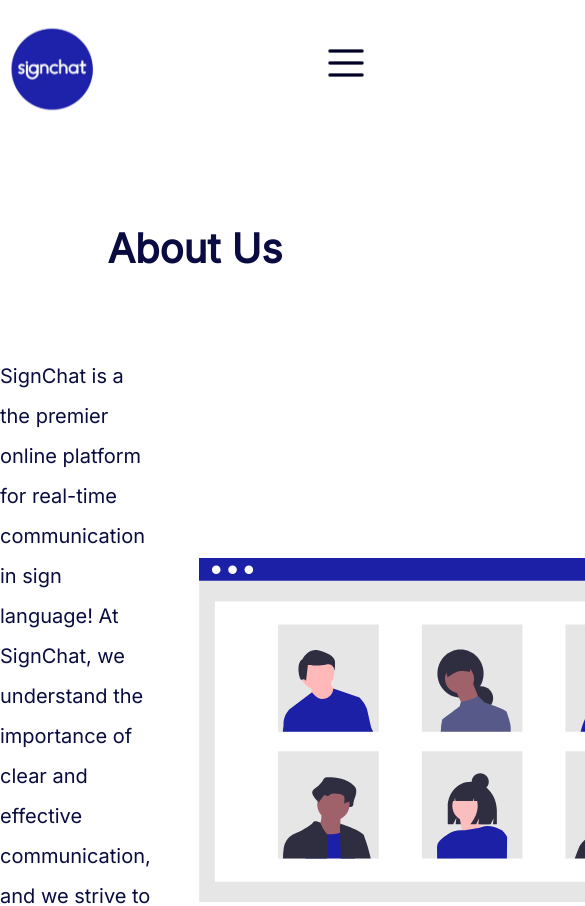
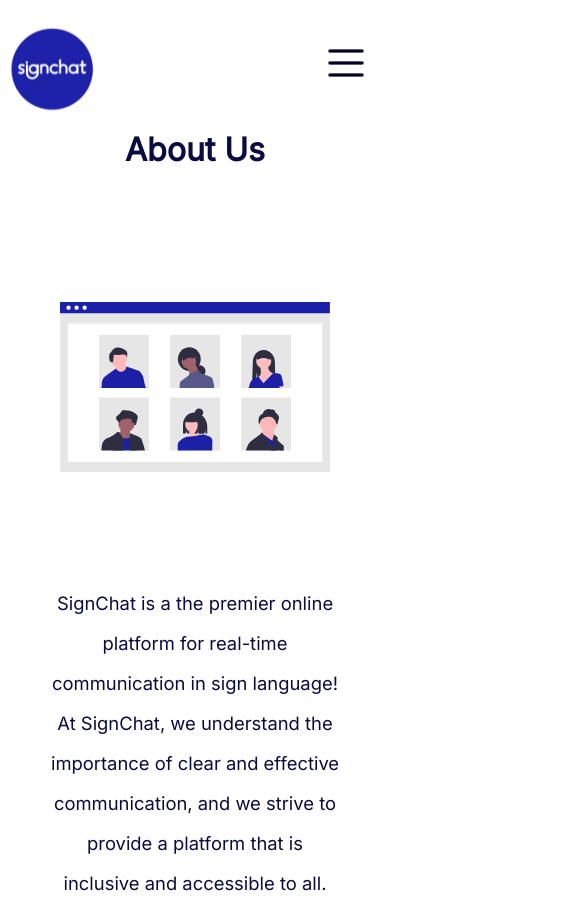
Before and after one commit to SignLink/Signchat-Frontend, a React (Create React App) app: page /about in a window 390 px wide. Shown: the top 906 px of the page, 585 px wide, since content can reach past the window. Built offline with nearby package versions, Linux system fonts and the light colour scheme.

Commit message:
made about me page responsive

```diff
--- a/src/features/About Page/About Components/AboutUsDescription.css
+++ b/src/features/About Page/About Components/AboutUsDescription.css
@@ -31,7 +31,8 @@
 .descriptions-reverse {
     flex-direction: row-reverse;
 }
-.description-main h2{
+
+.description-main h2 {
     font-size: 1.5rem;
     font-weight: 700;
     width: 100%;
@@ -43,3 +44,53 @@
     padding-top: 4rem;
     padding-bottom: 7.25rem;
 }
+
+/*Responsiveness*/
+@media (max-width: 1400px) {
+    .description-main h1 {
+        font-size: 2rem;
+    }
+
+    .description-image img {
+        width: 400px;
+        height: 400px;
+    }
+
+    .descriptions,
+    .descriptions-reverse {
+        justify-content: space-around;
+        font-size: 1.15rem;
+    }
+
+    .description-main h2 {
+        font-size: 1.2rem;
+    }
+}
+
+@media (max-width: 1000px) {
+
+    .descriptions,
+    .descriptions-reverse {
+        flex-direction: column-reverse;
+    }
+
+    .description-main {
+        padding: 0rem 3rem;
+    }
+}
+
+@media (max-width: 500px) {
+    .description-image img {
+        width: 300px;
+        height: 300px;
+    }
+    .descriptions, .descriptions-reverse{
+        text-align: center;
+    }
+}
+@media (max-width: 400px) {
+    .description-image img {
+        width: 270px;
+        height: 270px;
+    }
+}
--- a/src/features/Home Page/Home Components/Introduction.css
+++ b/src/features/Home Page/Home Components/Introduction.css
@@ -99,7 +99,6 @@
     }
 }
 
-@media (max-width:1050px) {}
 
 @media (max-width:950px) {
     .intro-description {
```
